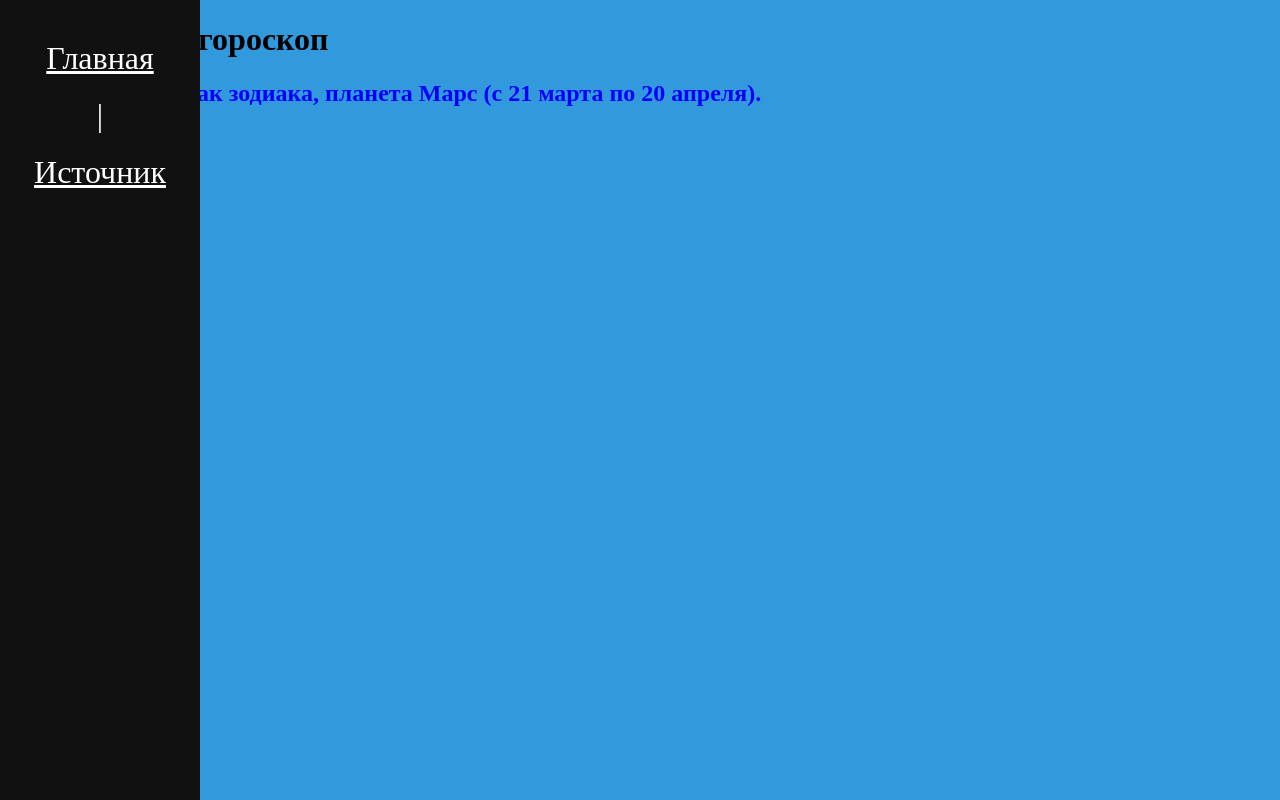
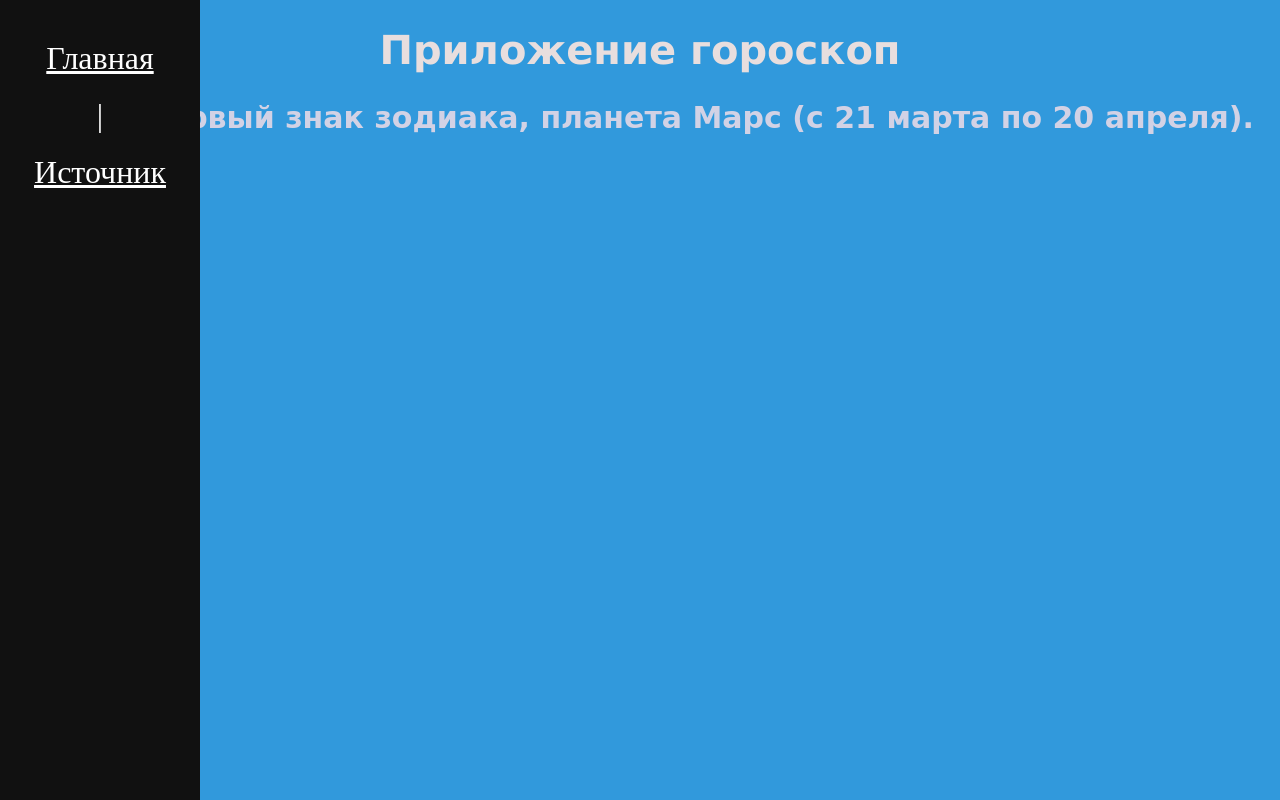
Before and after one commit to data-hex/my_page, a Django app: page /horoscope/aries in a window 1280 px wide. Run offline with Django 4.2, Linux system fonts and the light colour scheme.

Commit message:
add styles

```diff
--- a/horoscope/static/horoscope/css/info.css
+++ b/horoscope/static/horoscope/css/info.css
@@ -1,3 +1,20 @@
 h2 {
-    color: blue;
+    color: #d2d2e5;
+    text-align: center;
+    font-family: "Comic Sans MS", "Comic Sans", cursive;
+    font-size: 30px;
 }
+
+h1 {
+    color: #e8dede;
+    text-align: center;
+    font-family: Geneva, Arial, Helvetica, sans-serif;
+    font-size: 40px;
+}
+
+h3 {
+    color: #d2d2e5;
+    text-align: center;
+    font-family: "Comic Sans MS", "Comic Sans", cursive;
+    font-size: 15px;
+}
```
